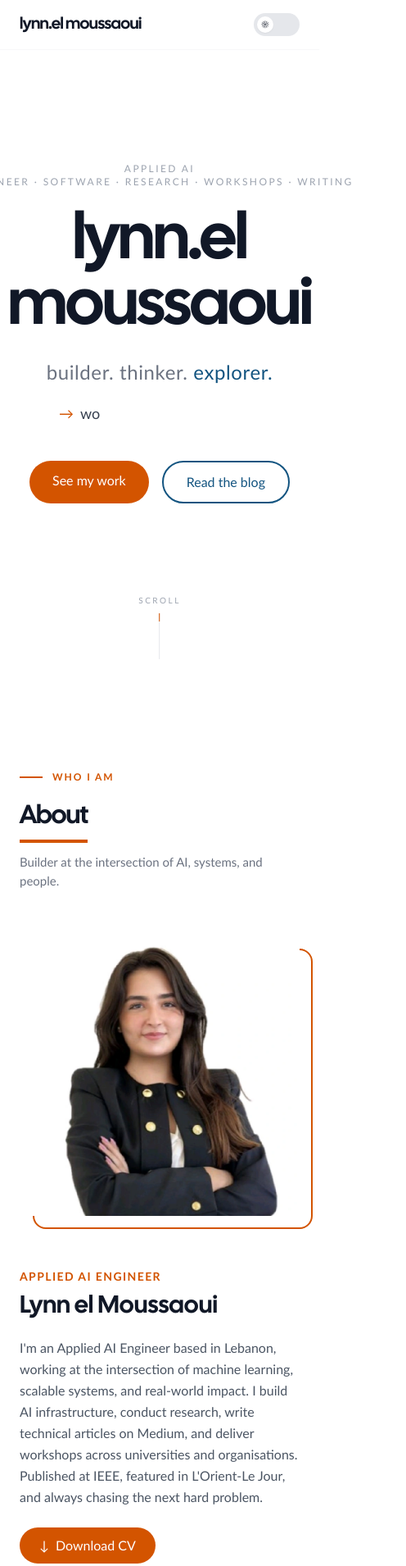
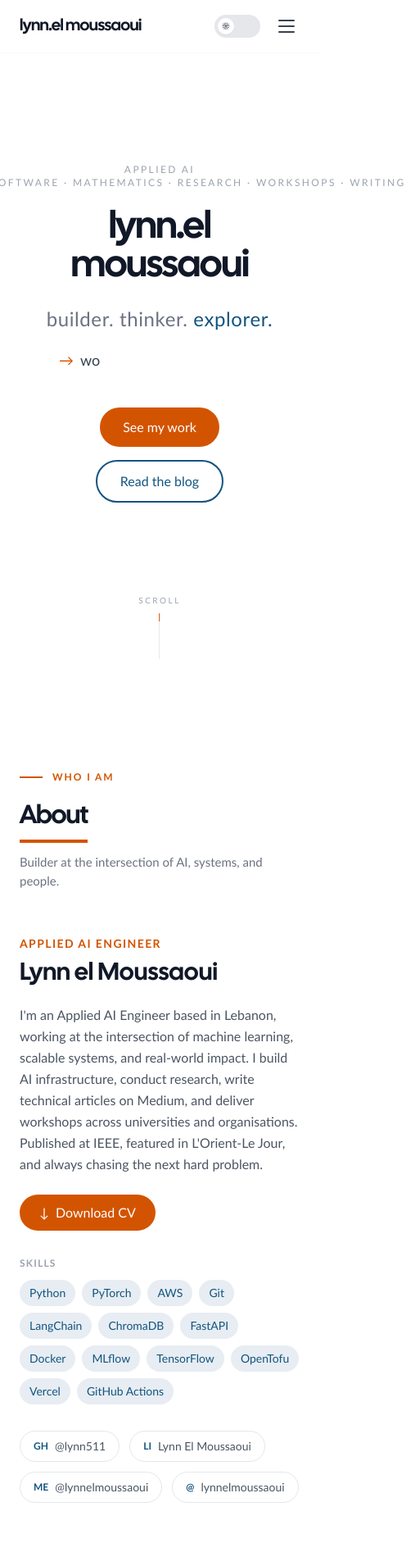
Before and after one commit to lynn511/portfolio, a Next.js app: page / in a window 390 px wide. Shown: the top 1910 px of the page at 82% size, 496 px wide, since content can reach past the window. Built offline with nearby package versions, Linux system fonts and the light colour scheme.

Commit message:
feat: dark mode redesign, blog cards, mobile responsiveness, fix OLJ image

```diff
--- a/app/layout.tsx
+++ b/app/layout.tsx
@@ -9,7 +9,7 @@ const fontHeading = localFont({
 })
 
 export const metadata: Metadata = {
-  title: 'Lynn El Moussaoui — Applied AI Engineer',
+  title: 'Lynn El Moussaoui | Applied AI Engineer',
   description: 'Software engineer working at the intersection of AI, data, and scalable software systems.',
 }
 
--- a/components/About.tsx
+++ b/components/About.tsx
@@ -40,7 +40,7 @@ const About: FC<Props> = ({ bio, role, displayName, profileImage, skills, social
 
         <div className="grid grid-cols-1 lg:grid-cols-2 gap-16 items-start">
           {/* Profile image with offset orange border frame */}
-          <div className="relative inline-block w-full max-w-sm mx-auto lg:mx-0">
+          <div className="relative inline-block w-full max-w-sm mx-auto lg:mx-0 order-last lg:order-first">
             <div className="absolute -bottom-4 -right-4 w-full h-full border-2 border-brand-orange rounded-2xl" />
             <div className="relative z-10 rounded-2xl overflow-hidden aspect-square">
               <Image
@@ -102,7 +102,7 @@ const About: FC<Props> = ({ bio, role, displayName, profileImage, skills, social
                   href={s.link}
                   target={s.link.startsWith('mailto') ? undefined : '_blank'}
                   rel="noopener noreferrer"
-                  className="flex items-center gap-2 px-4 py-2 rounded-full border border-gray-200 dark:border-white/20 hover:border-brand-orange dark:hover:border-brand-orange hover:text-brand-orange transition-colors text-sm text-gray-600 dark:text-blue-100"
+                  className="inline-flex items-center gap-2 px-4 py-2 rounded-full border border-gray-200 dark:border-white/20 hover:border-brand-orange dark:hover:border-brand-orange hover:text-brand-orange transition-colors text-sm text-gray-600 dark:text-blue-100"
                 >
                   <span className="text-xs font-bold text-brand-blue dark:text-blue-300">
                     {socialIcons[s.name] ?? s.name[0]}
--- a/components/Blog.tsx
+++ b/components/Blog.tsx
@@ -1,3 +1,4 @@
+import Image from 'next/image'
 import type { FC } from 'react'
 import SectionHeading from './SectionHeading'
 
@@ -5,6 +6,8 @@ interface BlogPost {
   slug: string
   title: string
   date: string
+  description?: string
+  coverImage?: string
   tags: string[]
   readingTime?: number
   url: string
@@ -19,9 +22,17 @@ function formatDate(dateStr: string) {
   return d.toLocaleDateString('en-US', { year: 'numeric', month: 'short', day: 'numeric' })
 }
 
+const GRADIENT_FALLBACKS = [
+  'from-brand-blue/80 to-brand-blue',
+  'from-brand-orange/70 to-brand-orange/90',
+  'from-slate-700 to-slate-900',
+  'from-indigo-700 to-brand-blue',
+  'from-amber-700 to-brand-orange',
+]
+
 const Blog: FC<Props> = ({ posts }) => {
   return (
-    <section id="blog" className="py-24 px-6">
+    <section id="blog" className="py-24 px-6 bg-gray-50 dark:bg-white/5">
       <div className="max-w-6xl mx-auto">
         <SectionHeading
           eyebrow="Writing"
@@ -29,51 +40,71 @@ const Blog: FC<Props> = ({ posts }) => {
           sub="Technical writing on AI, MLOps, and systems."
         />
 
-        <div>
-          {posts.map((post) => (
-            <div
+        <div className="grid grid-cols-1 sm:grid-cols-2 lg:grid-cols-3 gap-8">
+          {posts.map((post, i) => (
+            <a
               key={post.slug}
-              className="group relative border-b border-gray-100 dark:border-white/10 last:border-0"
-            >
-              {/* Sliding orange left bar — 3px wide, 60% tall, grows from top */}
-              <div className="absolute left-0 top-[20%] w-[3px] h-[60%] bg-brand-orange rounded-full origin-top scale-y-0 group-hover:scale-y-100 transition-transform duration-300" />
-
-              <a
               href={post.url}
               target="_blank"
               rel="noopener noreferrer"
-                className="flex flex-col sm:flex-row sm:items-center gap-2 sm:gap-6 py-5 pl-0 group-hover:pl-3 transition-all duration-300"
+              className="group block bg-white dark:bg-white/5 rounded-2xl overflow-hidden border-2 border-transparent hover:border-brand-orange transition-all duration-300 hover:-translate-y-1 hover:shadow-2xl dark:hover:shadow-black/40"
             >
-                {/* Left: date + title */}
-                <div className="flex flex-col sm:flex-row sm:items-center gap-1 sm:gap-4 flex-1 min-w-0">
-                  <span className="text-xs text-gray-400 dark:text-blue-300 tabular-nums whitespace-nowrap flex-shrink-0">
-                    {formatDate(post.date)}
-                  </span>
-                  <span className="font-semibold text-gray-800 dark:text-white group-hover:text-brand-orange transition-colors sm:truncate">
-                    {post.title}
+              {/* Cover image — 16:9 */}
+              <div className="relative aspect-video overflow-hidden">
+                {post.coverImage ? (
+                  <Image
+                    src={post.coverImage}
+                    alt={post.title}
+                    fill
+                    sizes="(max-width: 640px) 100vw, (max-width: 1024px) 50vw, 33vw"
+                    className="object-cover group-hover:scale-105 transition-transform duration-500"
+                  />
+                ) : (
+                  <div
+                    className={`absolute inset-0 bg-gradient-to-br ${GRADIENT_FALLBACKS[i % GRADIENT_FALLBACKS.length]} flex items-center justify-center group-hover:scale-105 transition-transform duration-500`}
+                  >
+                    <span className="text-white/30 font-heading font-black text-6xl select-none">
+                      {post.title[0]}
                     </span>
                   </div>
+                )}
+              </div>
 
-                {/* Right: tags + reading time */}
-                <div className="flex items-center gap-3 flex-shrink-0">
-                  <div className="flex flex-wrap gap-1.5">
+              {/* Card body */}
+              <div className="p-5 flex flex-col gap-2">
+                {/* Date + read time */}
+                <p className="text-xs text-gray-400 dark:text-blue-300 tabular-nums">
+                  {formatDate(post.date)}
+                  {post.readingTime && (
+                    <span className="ml-3">{post.readingTime} min read</span>
+                  )}
+                </p>
+
+                {/* Title */}
+                <h3 className="font-heading font-bold text-gray-900 dark:text-white leading-snug group-hover:text-brand-orange transition-colors">
+                  {post.title}
+                </h3>
+
+                {/* Excerpt */}
+                {post.description && (
+                  <p className="text-sm text-gray-500 dark:text-blue-100 leading-relaxed line-clamp-2">
+                    {post.description}
+                  </p>
+                )}
+
+                {/* Tags */}
+                <div className="flex flex-wrap gap-1.5 mt-1">
                   {post.tags.map((tag) => (
                     <span
                       key={tag}
-                        className="text-[11px] px-2 py-0.5 rounded-full border border-brand-orange text-brand-orange"
+                      className="text-[11px] px-2.5 py-0.5 rounded-full border border-brand-orange text-brand-orange bg-brand-orange/5"
                     >
                       {tag}
                     </span>
                   ))}
                 </div>
-                  {post.readingTime && (
-                    <span className="text-xs text-gray-400 dark:text-blue-300 whitespace-nowrap hidden sm:block">
-                      {post.readingTime} min
-                    </span>
-                  )}
               </div>
             </a>
-            </div>
           ))}
         </div>
       </div>
--- a/components/Experience.tsx
+++ b/components/Experience.tsx
@@ -31,10 +31,10 @@ function ExperienceRow({
   const hasMore = entry.description.length > 1 || entry.skills.length > 0
 
   return (
-    <div className="grid grid-cols-[72px_16px_1fr] sm:grid-cols-[96px_20px_1fr] gap-x-3 sm:gap-x-5">
+    <div className="grid grid-cols-[56px_12px_1fr] xs:grid-cols-[72px_16px_1fr] sm:grid-cols-[96px_20px_1fr] gap-x-2 xs:gap-x-3 sm:gap-x-5">
       {/* Date */}
       <div className="text-right pt-1 pb-10">
-        <span className="text-[11px] sm:text-xs text-gray-400 dark:text-blue-300 tabular-nums leading-[1.8]">
+        <span className="text-[10px] xs:text-[11px] sm:text-xs text-gray-400 dark:text-blue-300 tabular-nums leading-[1.8]">
           {fmtDate(entry.startDate)}
           <br />
           <span className="opacity-60">–</span>
@@ -170,7 +170,7 @@ export default function Experience({
               </div>
 
               {/* Show all / show less toggle */}
-              <div className="grid grid-cols-[72px_16px_1fr] sm:grid-cols-[96px_20px_1fr] gap-x-3 sm:gap-x-5">
+              <div className="grid grid-cols-[56px_12px_1fr] xs:grid-cols-[72px_16px_1fr] sm:grid-cols-[96px_20px_1fr] gap-x-2 xs:gap-x-3 sm:gap-x-5">
                 <div />
                 <div />
                 <div className="pb-4">
--- a/components/Hero.tsx
+++ b/components/Hero.tsx
@@ -49,11 +49,11 @@ export default function Hero({ name, role }: { name: string; role: string }) {
     <section className="relative min-h-screen flex flex-col items-center justify-center text-center px-6 pt-24 pb-16">
       {/* Eyebrow */}
       <p className="mb-6 text-xs font-medium tracking-[0.2em] uppercase text-gray-400 dark:text-blue-200">
-        {role}&nbsp;·&nbsp;Software&nbsp;·&nbsp;Research&nbsp;·&nbsp;Workshops&nbsp;·&nbsp;Writing
+        {role}&nbsp;·&nbsp;Software&nbsp;·&nbsp;Mathematics&nbsp;·&nbsp;Research&nbsp;·&nbsp;Workshops&nbsp;·&nbsp;Writing
       </p>
 
       {/* Headline */}
-      <h1 className="font-heading font-black text-[clamp(5rem,16vw,12rem)] leading-none tracking-[-0.03em] text-gray-900 dark:text-white mb-6 select-none">
+      <h1 className="font-heading font-black text-[clamp(2.5rem,12vw,12rem)] leading-none tracking-[-0.03em] text-gray-900 dark:text-white mb-6 select-none">
         {formatLogoName(name)}
       </h1>
 
@@ -73,7 +73,7 @@ export default function Hero({ name, role }: { name: string; role: string }) {
       </div>
 
       {/* CTAs */}
-      <div className="flex flex-wrap gap-4 justify-center mb-16">
+      <div className="flex flex-col sm:flex-row flex-wrap gap-4 justify-center items-center mb-16">
         <Link
           href="#work"
           className="px-7 py-3 rounded-full bg-brand-orange text-white font-medium hover:bg-[#b8480a] transition-colors"
--- a/components/Nav.tsx
+++ b/components/Nav.tsx
@@ -1,19 +1,21 @@
 'use client'
 import Link from 'next/link'
+import { useState } from 'react'
 import { useTheme } from '@/hooks/useTheme'
 
 const links = [
   { href: '#about', label: 'About' },
   { href: '#experience', label: 'Experience' },
+  { href: '#education', label: 'Education' },
   { href: '#work', label: 'Work' },
   { href: '#workshops', label: 'Workshops' },
   { href: '#blog', label: 'Blog' },
   { href: '#contributions', label: 'Contributions' },
-  { href: '#education', label: 'Education' },
 ]
 
 export default function Nav() {
   const { isDark, toggle, mounted } = useTheme()
+  const [menuOpen, setMenuOpen] = useState(false)
 
   return (
     <nav className="fixed top-0 left-0 right-0 z-50 nav-blur bg-white/80 dark:bg-brand-blue/80 border-b border-gray-200/30 dark:border-white/10">
@@ -26,6 +28,7 @@ export default function Nav() {
         </Link>
 
         <div className="flex items-center gap-4 xl:gap-5">
+          {/* Desktop links */}
           {links.map((l) => (
             <Link
               key={l.href}
@@ -65,6 +68,58 @@ export default function Nav() {
               </span>
             </button>
           )}
+
+          {/* Hamburger button — visible below lg */}
+          <button
+            onClick={() => setMenuOpen((o) => !o)}
+            aria-label="Toggle menu"
+            className="lg:hidden flex flex-col justify-center items-center w-8 h-8 gap-[5px] shrink-0"
+          >
+            <span
+              className={`block w-5 h-0.5 bg-gray-700 dark:bg-white rounded-full transition-all duration-300 origin-center ${
+                menuOpen ? 'rotate-45 translate-y-[7px]' : ''
+              }`}
+            />
+            <span
+              className={`block w-5 h-0.5 bg-gray-700 dark:bg-white rounded-full transition-all duration-300 ${
+                menuOpen ? 'opacity-0 scale-x-0' : ''
+              }`}
+            />
+            <span
+              className={`block w-5 h-0.5 bg-gray-700 dark:bg-white rounded-full transition-all duration-300 origin-center ${
+                menuOpen ? '-rotate-45 -translate-y-[7px]' : ''
+              }`}
+            />
+          </button>
+        </div>
+      </div>
+
+      {/* Mobile dropdown */}
+      <div
+        className={`lg:hidden overflow-hidden transition-[max-height] duration-300 ease-in-out ${
+          menuOpen ? 'max-h-96' : 'max-h-0'
+        }`}
+      >
+        <div className="px-6 pt-3 pb-5 border-t border-gray-200/30 dark:border-white/10 flex flex-col gap-3">
+          {links.map((l) => (
+            <Link
+              key={l.href}
+              href={l.href}
+              onClick={() => setMenuOpen(false)}
+              className="text-sm text-gray-600 dark:text-blue-100 hover:text-brand-orange dark:hover:text-brand-orange transition-colors py-0.5"
+            >
+              {l.label}
+            </Link>
+          ))}
+          <a
+            href="/lynn-cv.pdf"
+            target="_blank"
+            rel="noopener noreferrer"
+            className="inline-flex items-center gap-1 px-3 py-1.5 text-sm font-medium rounded border-[1.5px] border-brand-orange text-brand-orange hover:bg-brand-orange hover:text-white transition-colors w-fit mt-1"
+          >
+            <span className="text-xs leading-none">↓</span>
+            CV
+          </a>
         </div>
       </div>
     </nav>
--- a/content/content.json
+++ b/content/content.json
@@ -81,59 +81,8 @@
           "Investigated decentralized consensus for secure routing."
         ]
       }
-    },
-    {
-      "id": "strawberry-maturity-spectra",
-      "title": "Dimensionality Reduction of Infrared Spectra Using a Genetic Algorithm",
-      "type": "Personal",
-      "categories": ["AI", "Research", "Optimization"],
-      "shortDescription": "Final-year research project on reducing infrared spectral dimensionality with a genetic algorithm to identify markers of strawberry maturity.",
-      "techStack": ["Python", "Machine Learning", "SVM", "LDA"],
-      "startDate": "2024-01-01",
-      "endDate": "2024-05-01",
-      "image": "/projects/dim_red/fyp-bs.jpeg",
-      "links": {},
-      "description": {
-        "paragraphs": [
-          "As part of my Bachelor's in Mathematics with a specialization in Data Science, I completed a final-year research project supervised by Dr. Abbas Rammal.",
-          "The project focused on dimensionality reduction of infrared spectra using a genetic algorithm to identify the most relevant markers for strawberry maturity classification.",
-          "After feature selection, I evaluated the selected spectra using multiple machine learning models to assess classification performance and interpretability."
-        ],
-        "bullets": [
-          "Applied a genetic algorithm for infrared spectral feature selection.",
-          "Reduced high-dimensional spectra to the most informative maturity markers.",
-          "Evaluated classification performance using SVM, Decision Tree, Naive Bayes, and LDA.",
-          "Supported maturity assessment in an agricultural data science context."
-        ]
-      }
-    },
-    {
-      "id": "power-bi-a-z-training",
-      "title": "Power BI A-Z: Hands-On Power BI Training For Data Science",
-      "type": "Personal",
-      "categories": ["Data", "Analytics", "Visualization"],
-      "shortDescription": "Hands-on Power BI training project focused on building dashboards, transforming data, and creating business intelligence reports for data-driven decision-making.",
-      "techStack": ["PowerBI", "Data Analysis", "Visualization"],
-      "startDate": "2025-08-01",
-      "endDate": "2025-08-31",
-      "image": "/projects/powerbi/powerbi1.png",
-      "links": {
-        "github": "https://github.com/lynn511/Power-BI-A-Z-Hands-On-Power-BI-Training-For-Data-Science-Udemy"
-      },
-      "description": {
-        "paragraphs": [
-          "This project reflects my hands-on training in Power BI for data science and analytics workflows.",
-          "I worked on preparing data, designing interactive dashboards, and building reports that translate raw data into clear business insights.",
-          "The training strengthened my practical skills in business intelligence, data modeling, and visual communication."
-        ],
-        "bullets": [
-          "Built interactive dashboards and reports in Power BI.",
-          "Prepared and transformed data for analysis and visualization.",
-          "Used filters, slicers, and KPIs to improve dashboard usability.",
-          "Strengthened practical business intelligence and reporting skills."
-        ]
-      }
     }
+
   ],
   "blogs": [
     {
@@ -141,6 +90,7 @@
       "title": "Serverless AI in AWS",
       "date": "2026-03-26",
       "description": "Overview of how I deployed a minimal AI tool on AWS using a serverless architecture, combining a Vercel frontend, API Gateway, Lambda backend, and Bedrock for LLM inference.",
+      "coverImage": "https://miro.medium.com/v2/da:true/resize:fit:1200/0*7mMGGBq0o77Ppyrd",
       "tags": ["AI", "Serverless", "AWS"],
       "readingTime": 5,
       "featured": true,
@@ -151,6 +101,7 @@
       "title": "MLOPS V2: the clean project guide",
       "date": "2026-03-19",
       "description": "Guide to turning messy machine learning notebook work into a clean project structure using Git, modular architecture, and uv for dependency management.",
+      "coverImage": "https://miro.medium.com/v2/resize:fit:640/format:webp/0*BGXly29egBSgIsye",
       "tags": ["MLOps", "Git", "UV"],
       "featured": true,
       "url": "https://medium.com/munchy-bytes/mlops-v2-the-clean-project-guide-c5695522c277"
@@ -160,6 +111,7 @@
       "title": "FAISS Similarity Search",
       "date": "2025-08-22",
       "description": "Introduction to FAISS similarity search, covering embeddings, distance metrics, indexing strategies, and the basics of HNSW for efficient vector retrieval.",
+      "coverImage": "https://miro.medium.com/v2/resize:fit:640/format:webp/0*AA75SUVdrGtpfwji",
       "tags": ["FAISS", "Similarity Search", "Vector Databases"],
       "readingTime": 5,
       "featured": true,
@@ -170,6 +122,7 @@
       "title": "Async Embeddings in Python",
       "date": "2025-08-04",
       "description": "Practical comparison of synchronous and asynchronous embedding calls in Python, showing how asyncio can speed up I/O-bound embedding pipelines.",
+      "coverImage": "https://miro.medium.com/v2/resize:fit:640/format:webp/0*lI60ASWzp98I4g6p",
       "tags": ["Python", "Asyncio", "Embeddings"],
       "readingTime": 4,
       "featured": true,
@@ -180,6 +133,7 @@
       "title": "MLOps 101: MLOps Made Easy",
       "date": "2023-10-01",
       "description": "A practical introduction to MLOps concepts and workflows.",
+      "coverImage": "https://miro.medium.com/v2/da:true/resize:fit:1200/0*ckqf0B1UDdzCtefa",
       "tags": ["MLOps", "Machine Learning", "Containers"],
       "readingTime": 5,
       "featured": true,
@@ -244,7 +198,7 @@
       "organizer": "L'Orient-Le Jour",
       "description": "Featured in L'Orient-Le Jour (2024) for efforts to make artificial intelligence concepts accessible to the public.",
       "link": "https://www.lorientlejour.com/article/1363911/lynn-el-moussaoui-entre-ethique-et-vulgarisation-des-sciences-au-service-de-la-societe.html",
-      "photo": "/contributions/lynn_olj.png"
+      "photo": "/contributions/lynn_olj.jpg"
     }
   ],
   "experience": [
```
Also changed, not shown: app/page.tsx (+4 -4 lines), tailwind.config.ts (+8 -0 lines), .claude/settings.local.json, public/contributions/lynn_olj.jpg (added), public/contributions/lynn_olj.png (deleted). Lines whose indentation alone changed are shown as unchanged.
